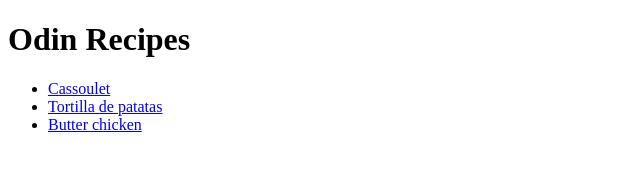
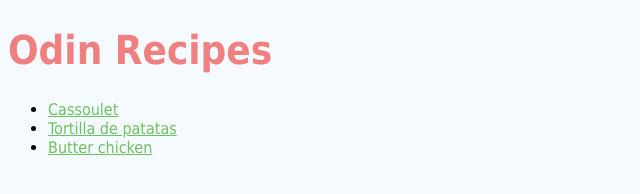
Before and after one commit to JoelEncinas/odin-recipes, a plain HTML site: page index.html in a window 1280 px wide. Shown: the whole page, without its empty margins (0-640 px from the left). Drawn offline with Linux system fonts and the light colour scheme.

Commit message:
added styles

```diff
--- a/index.html
+++ b/index.html
@@ -4,10 +4,11 @@
     <meta charset="UTF-8" />
     <meta http-equiv="X-UA-Compatible" content="IE=edge" />
     <meta name="viewport" content="width=device-width, initial-scale=1.0" />
+    <link rel="stylesheet" href="styles.css">
     <title>Odin Recipes</title>
   </head>
   <body>
-    <h1>Odin Recipes</h1>
+    <h1 class="main-title">Odin Recipes</h1>
 
     <ul>
       <li><a href="recipes/cassoulet.html">Cassoulet</a></li>
--- /dev/null
+++ b/styles.css
@@ -0,0 +1,17 @@
+body {
+    font-family: Tahoma, sans-serif;
+    background-color: rgb(245, 250, 255);
+}
+
+h1,
+h2 {
+    color: lightcoral;
+}
+
+a {
+    color: rgb(108, 194, 97);
+}
+
+.main-title {
+    font-size: 40px;
+}
```
Also changed, not shown: recipes/butter-chicken.html (+1 -0 lines), recipes/cassoulet.html (+1 -0 lines), recipes/tortilla-de-patatas.html (+1 -0 lines).
